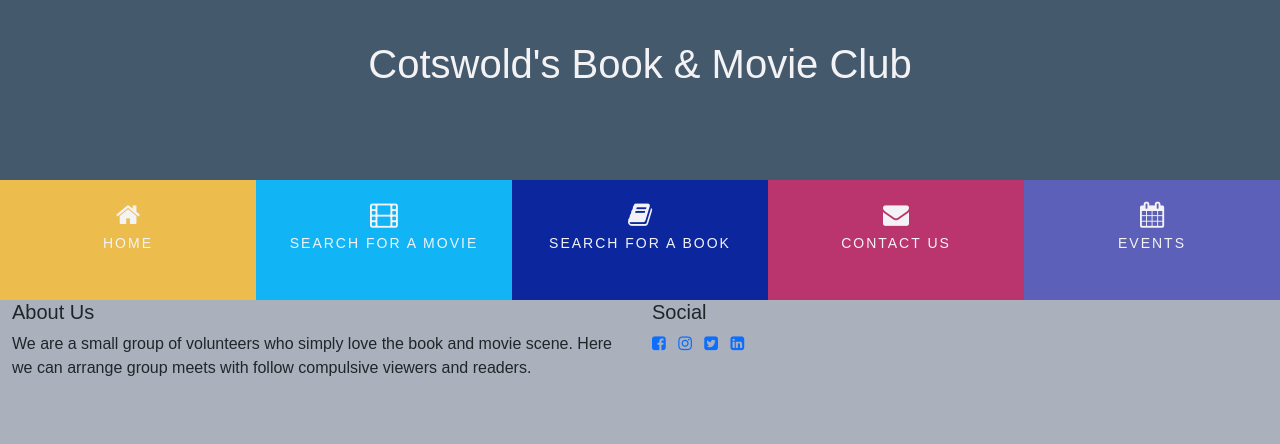
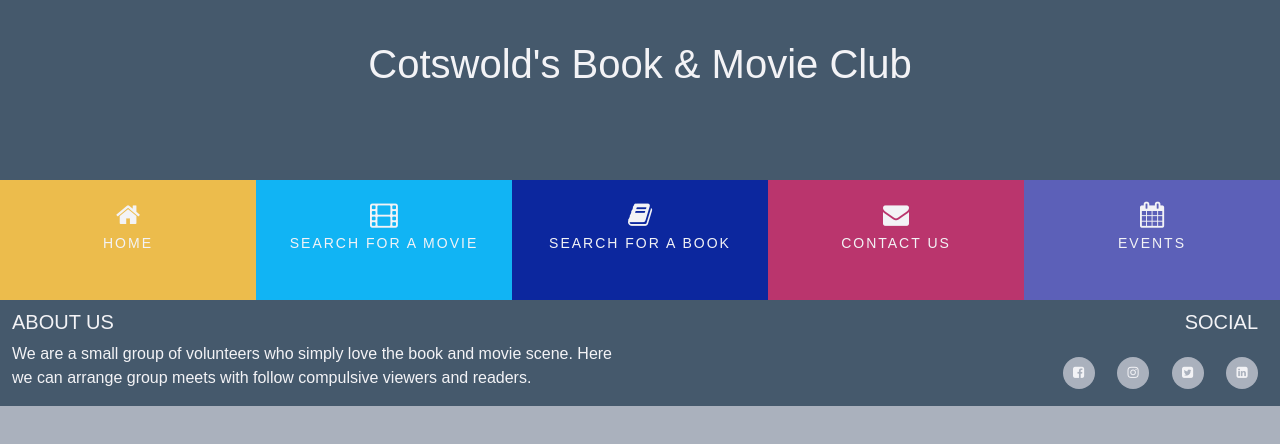
Before and after one commit to Ed-Whyatt/cotswold-book-and-movie-club-ms2, a plain HTML site: page index.html in a window 1280 px wide. Drawn offline with nearby package versions, Linux system fonts and the light colour scheme; a web font is replaced by a local one.

Commit message:
style: Add footer about and social styling

```diff
--- a/assets/css/style.css
+++ b/assets/css/style.css
@@ -5,9 +5,15 @@ body {
     font-family: 'Gentium Book Basic', sans-serif;
 }
 
-/* paddings and margins for all pages */
+/* Genral paddings and margins for all pages */
 h1,h2,h3,h4 {
     margin: 0;
+}
+.float-right {
+    float: right;
+}
+.uppercase {
+    text-transform: uppercase;
 }
 
 /* styling for heading and navigation section on all pages */
@@ -19,6 +25,7 @@ h1,h2,h3,h4 {
 .heading-title {
     margin-top: 40px;
 }
+
 
 /* bootstrap style button */
 .nav-toggle-color {
@@ -33,6 +40,9 @@ h1,h2,h3,h4 {
     border-color: #f3f3f6;
     border-radius: 5px;
     font-size: 25px
+}
+.nav-toggle button:hover {
+    background: #0c279e;
 }
 .nav-toggle-btn span, .nav-toggle-btn i {
     color: #f3f3f6;
@@ -92,3 +102,50 @@ h1,h2,h3,h4 {
     font-size: 14px;
     letter-spacing: 2px;
 }
+
+/* footer section stylieing */
+.footer {
+    background-color: #45596c;
+    color: #f3f3f6;
+
+}
+.about-us {
+    margin-top: 10px;
+}
+.about-us h5 {
+    font-family: 'Gentium Book Basic', sans-serif;
+    font-size: 20px;
+}
+.about-us h5 p {
+    font-family: 'Gentium Book Basic', sans-serif;
+    font-size: 18px;
+}
+.club-social {
+    margin-top: 10px
+}
+.club-social h5 {
+    margin-right: 10px;
+    font-family: 'Gentium Book Basic', sans-serif;
+}
+
+.club-social-icons li a i {
+    width: 32px;
+    height: 32px;
+    margin-top: 15px;
+    margin-right: 10px;
+    padding: 12px 0;
+    border-radius: 50%;
+    font-size: 13px;
+    line-height: 7px;
+    text-align: center;
+    color: #f3f3f6;
+    background: #aab1bd;
+    transition: all 0.35s ease-in-out;
+    -moz-transition: all 0.35s ease-in-out;
+    -webkit-transition: all 0.35s ease-in-out;
+    -o-transition: all 0.35s ease-in-out;
+}
+
+.club-social-icons li a i:hover {
+    background: #0c279e;
+}
```
